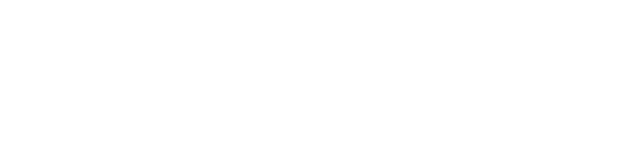
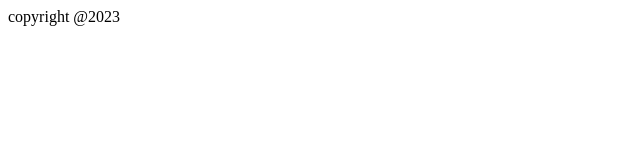
Before and after one commit to bor564/New-folder, a plain HTML site: page index.html in a window 1280 px wide. Shown: the whole page, without its empty margins (0-640 px from the left). Drawn offline with Linux system fonts and the light colour scheme.

Commit message:
footer update

```diff
--- a/index.html
+++ b/index.html
@@ -10,6 +10,8 @@
     <main>
 
     </main>
-    <footer></footer>
+    <footer>
+        copyright @2023
+    </footer>
 </body>
 </html>
```
